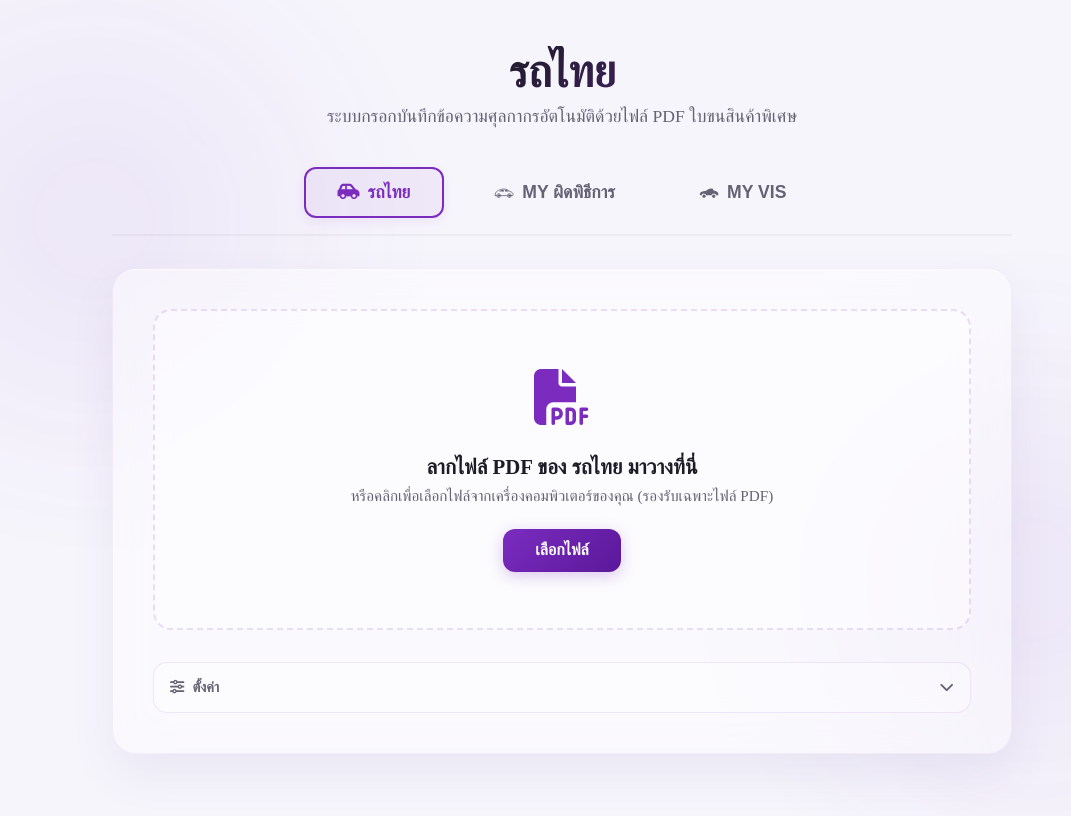
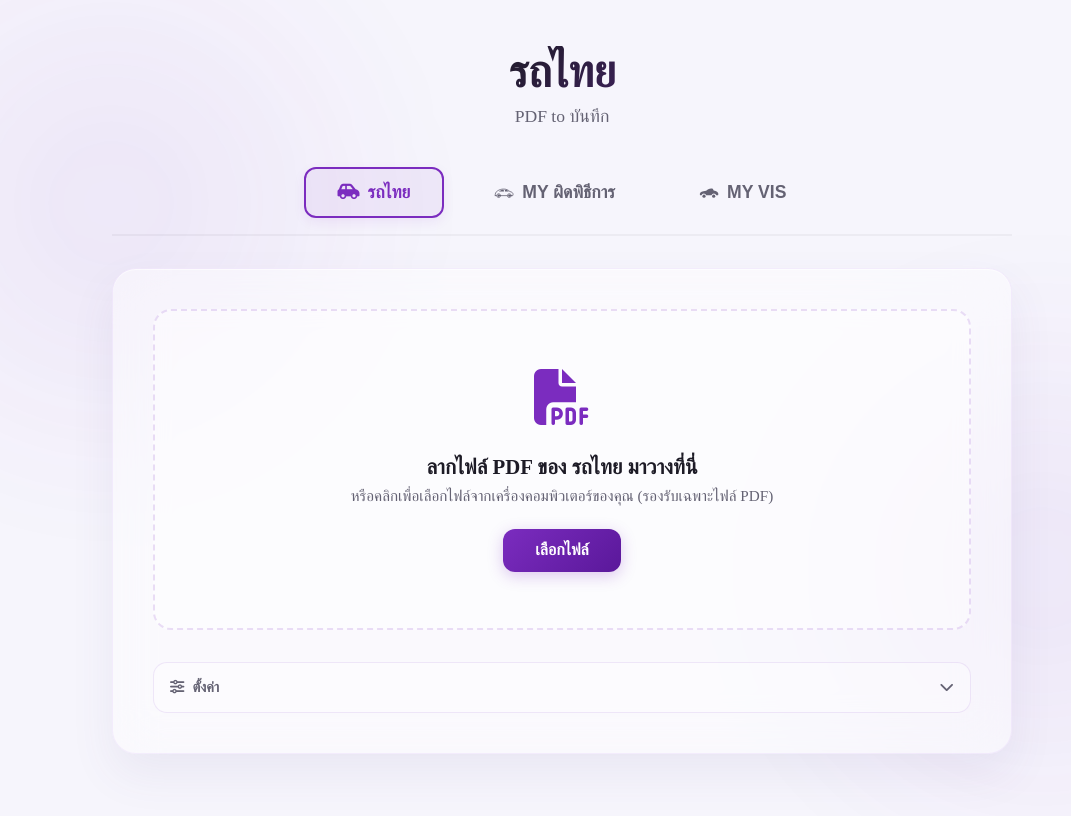
Before and after one commit to 101020EC/Kadee, a Next.js app: page / in a window 1280 px wide. Shown: the top 816 px of the page, without its empty margins (78-1149 px from the left). Built offline with nearby package versions, Linux system fonts and the light colour scheme.

Commit message:
style(header): update header sub-headline to PDF to บันทึก

```diff
--- a/app/page.js
+++ b/app/page.js
@@ -564,7 +564,7 @@ export default function Home() {
 
       <header>
         <h1>{activeSystem === 'violation' ? 'MY ผิดพิธีการ' : activeSystem === 'vis' ? 'MY VIS' : 'รถไทย'}</h1>
-        <p>ระบบกรอกบันทึกข้อความศุลกากรอัตโนมัติด้วยไฟล์ PDF ใบขนสินค้าพิเศษ</p>
+        <p>PDF to บันทึก</p>
       </header>
 
       {/* Tabs bar */}
```
